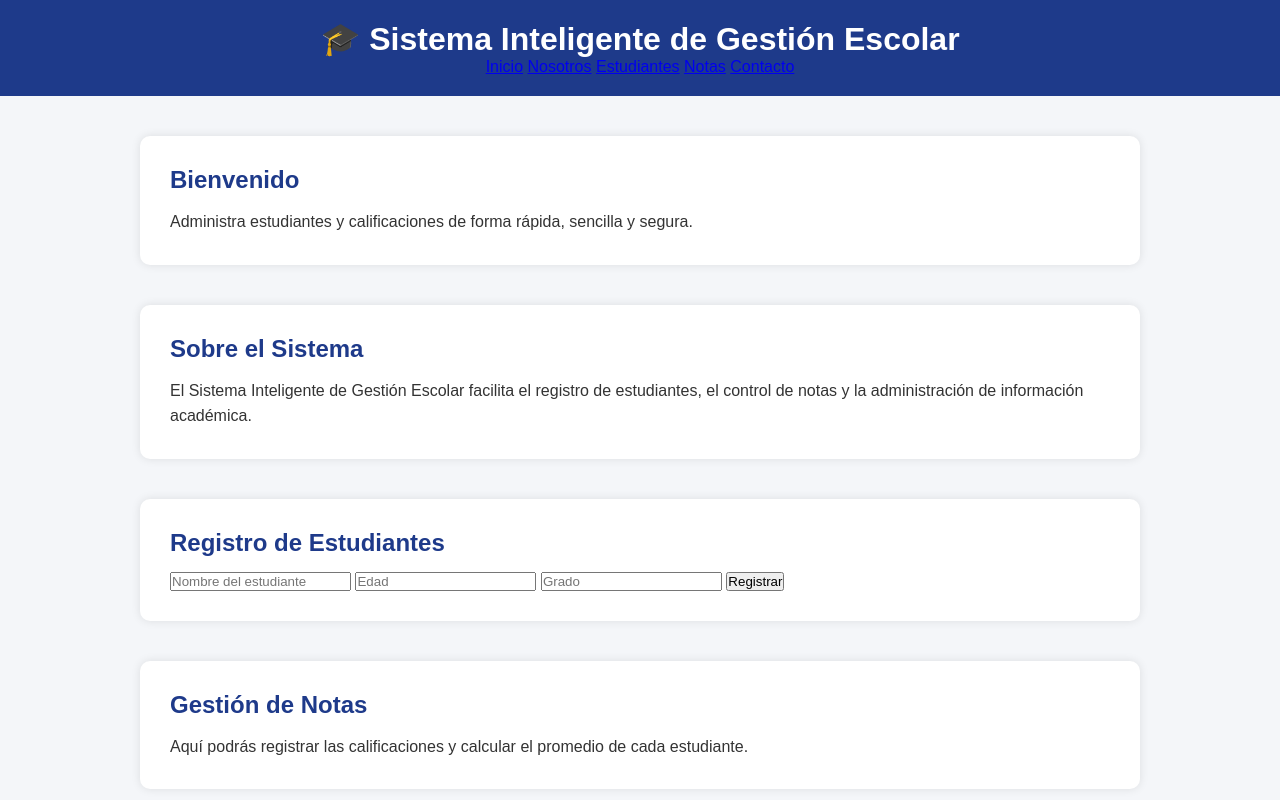
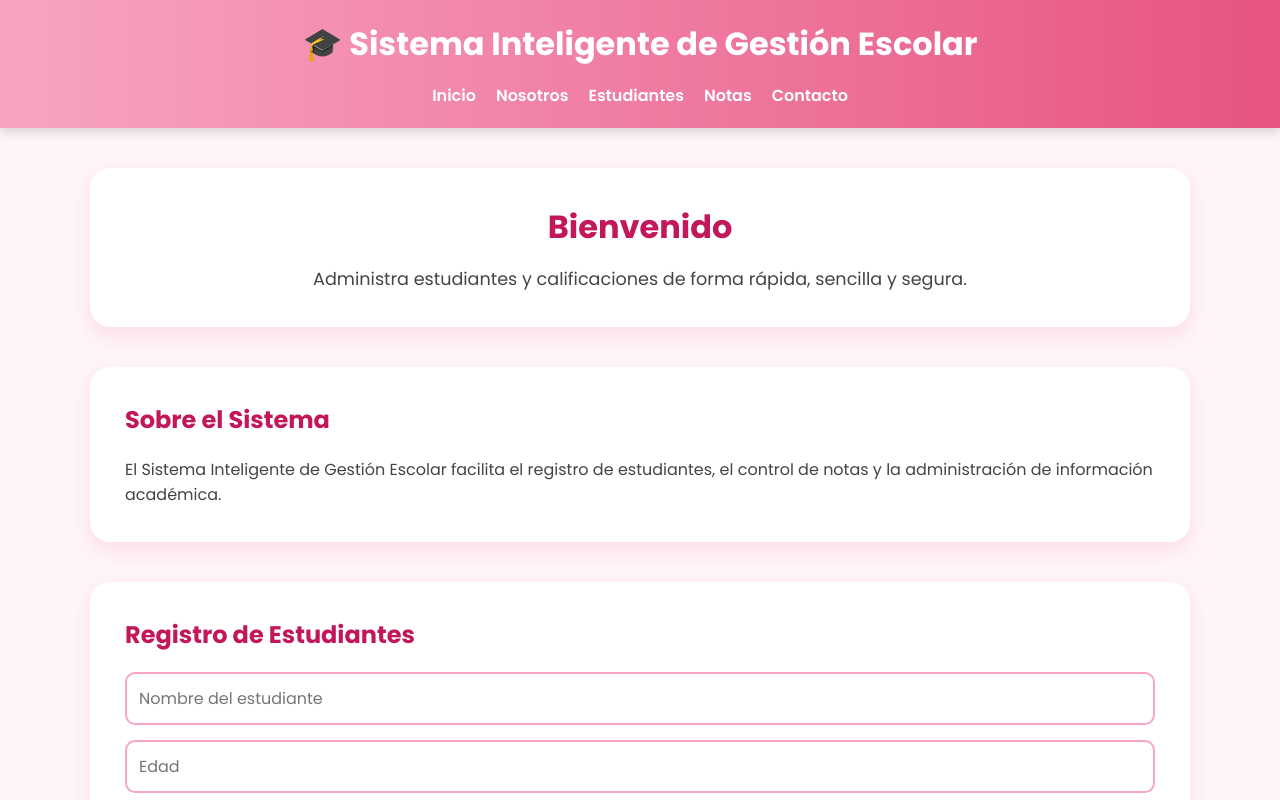
Before and after one commit to alondra230/sistema-inteligente-gestion-escolar, a plain HTML site: page index.html in a window 1280 px wide. Shown: the top 800 px of the page. Drawn offline with Linux system fonts and the light colour scheme.

Commit message:
Update style.css
Mejorar diseño de style.css

```diff
--- a/style.css
+++ b/style.css
@@ -2,64 +2,128 @@
     margin:0;
     padding:0;
     box-sizing:border-box;
-    font-family:Arial, sans-serif;
+    font-family:'Poppins', sans-serif;
 }
 
 body{
-    background:#f4f6f9;
-    color:#333;
+    background:#FFF5F8;
+    color:#444;
 }
 
 header{
-    background:#1e3a8a;
-    color:white;
+    background:linear-gradient(90deg,#F8A5C2,#E75480);
     padding:20px;
     text-align:center;
+    color:white;
+    box-shadow:0 4px 10px rgba(0,0,0,.15);
 }
 
-nav ul{
-    list-style:none;
-    margin-top:15px;
+header h1{
+    font-size:2rem;
+    margin-bottom:15px;
 }
 
-nav ul li{
-    display:inline-block;
-    margin:0 15px;
+nav{
+    display:flex;
+    justify-content:center;
+    gap:20px;
+    flex-wrap:wrap;
 }
 
-nav ul li a{
+nav a{
     color:white;
     text-decoration:none;
-    font-weight:bold;
+    font-weight:600;
+    transition:.3s;
 }
 
-nav ul li a:hover{
-    color:#ffd700;
+nav a:hover{
+    color:#FFE4EC;
 }
 
 section{
     width:90%;
-    max-width:1000px;
+    max-width:1100px;
     margin:40px auto;
     background:white;
-    padding:30px;
-    border-radius:10px;
-    box-shadow:0 0 10px rgba(0,0,0,0.1);
+    padding:35px;
+    border-radius:20px;
+    box-shadow:0 8px 20px rgba(231,84,128,.15);
+}
+
+.hero{
+    text-align:center;
+}
+
+.hero h2{
+    color:#C2185B;
+    font-size:2rem;
+    margin-bottom:15px;
+}
+
+.hero p{
+    font-size:1.1rem;
 }
 
 h2{
-    color:#1e3a8a;
-    margin-bottom:15px;
+    color:#C2185B;
+    margin-bottom:20px;
 }
 
-p{
-    line-height:1.6;
+form{
+    display:flex;
+    flex-direction:column;
+    gap:15px;
+}
+
+input{
+    padding:12px;
+    border:2px solid #F8A5C2;
+    border-radius:10px;
+    font-size:16px;
+}
+
+input:focus{
+    outline:none;
+    border-color:#E75480;
+}
+
+button{
+    background:#E75480;
+    color:white;
+    border:none;
+    padding:12px;
+    border-radius:10px;
+    cursor:pointer;
+    font-size:16px;
+    transition:.3s;
+}
+
+button:hover{
+    background:#C2185B;
 }
 
 footer{
-    background:#1e3a8a;
+    background:#E75480;
     color:white;
     text-align:center;
     padding:20px;
     margin-top:40px;
 }
+
+@media(max-width:768px){
+
+nav{
+    flex-direction:column;
+    gap:12px;
+}
+
+section{
+    width:95%;
+}
+
+header h1{
+    font-size:1.6rem;
+}
+
+}
```
